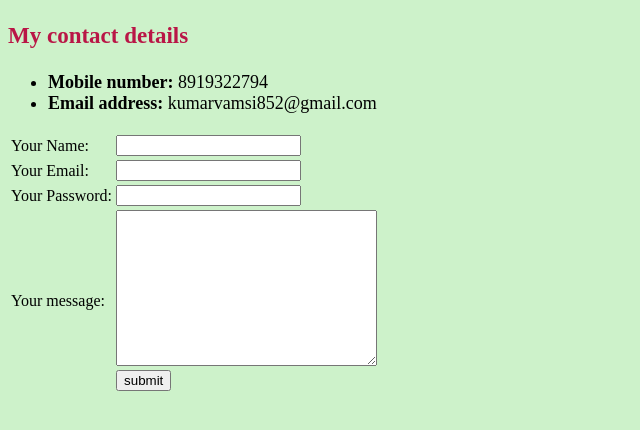
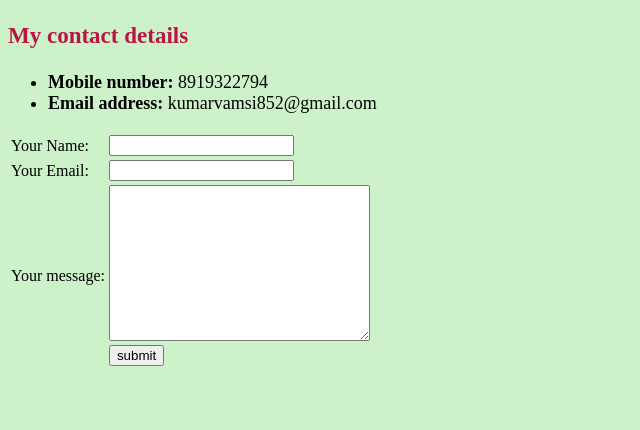
Before and after one commit to vamsi-krishna9/vamsi, a plain HTML site: page contact.html in a window 1280 px wide. Shown: the whole page, without its empty margins (0-640 px from the left). Drawn offline with Linux system fonts and the light colour scheme.

Commit message:
Update contact.html

```diff
--- a/contact.html
+++ b/contact.html
@@ -22,10 +22,6 @@
         <td><input type="email" name="Email  ID:" value=""><br></td>
       </tr>
       <tr>
-        <td><label>Your Password:</label></td>
-        <td><input type="password" name="Password" value=""></td>
-      </tr>
-      <tr>
         <td><label>Your message:</label></td>
         <td><textarea name="Your message" rows="10" cols="30"></textarea><br /><input type="submit" name="" value="submit"></td>
       </tr>
```
